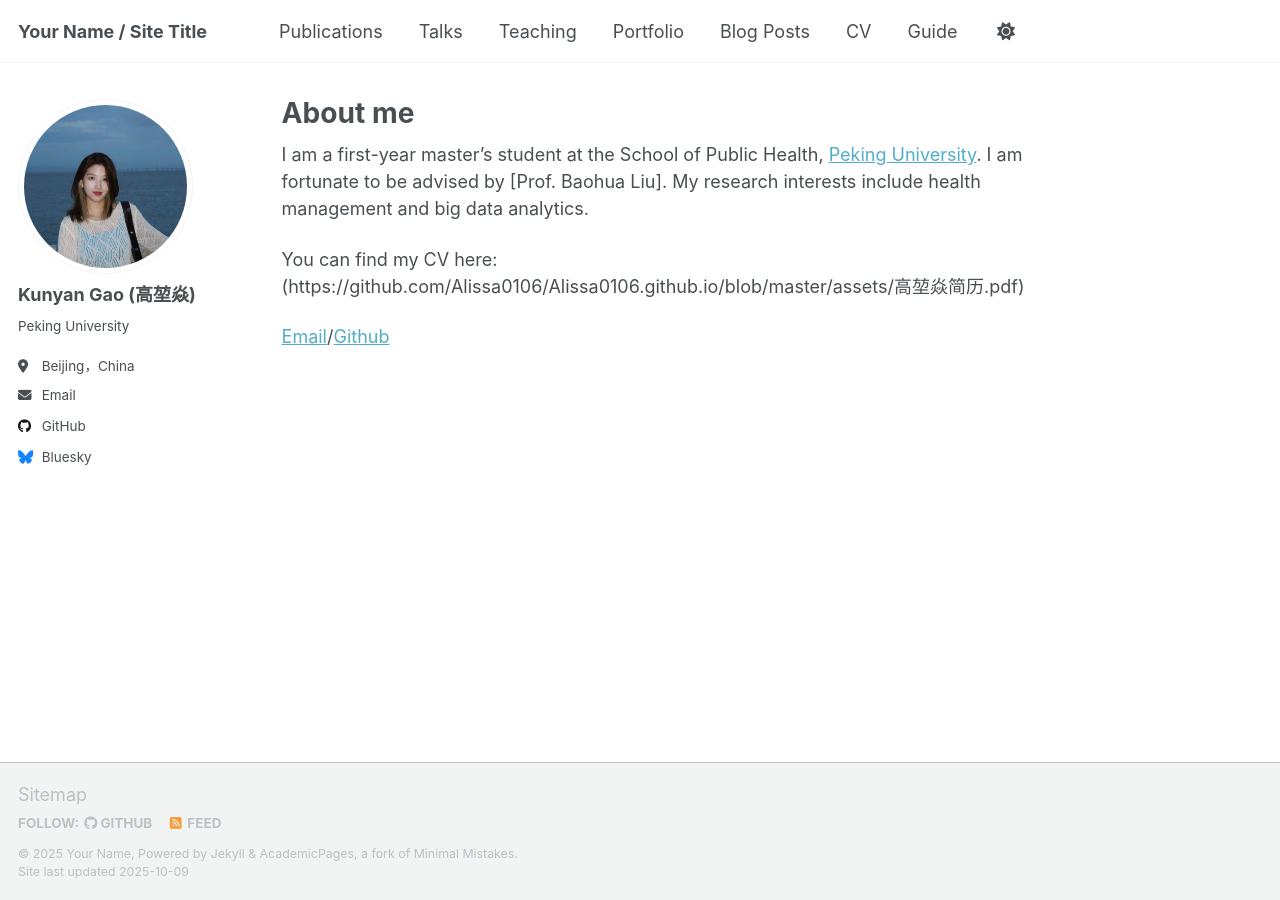
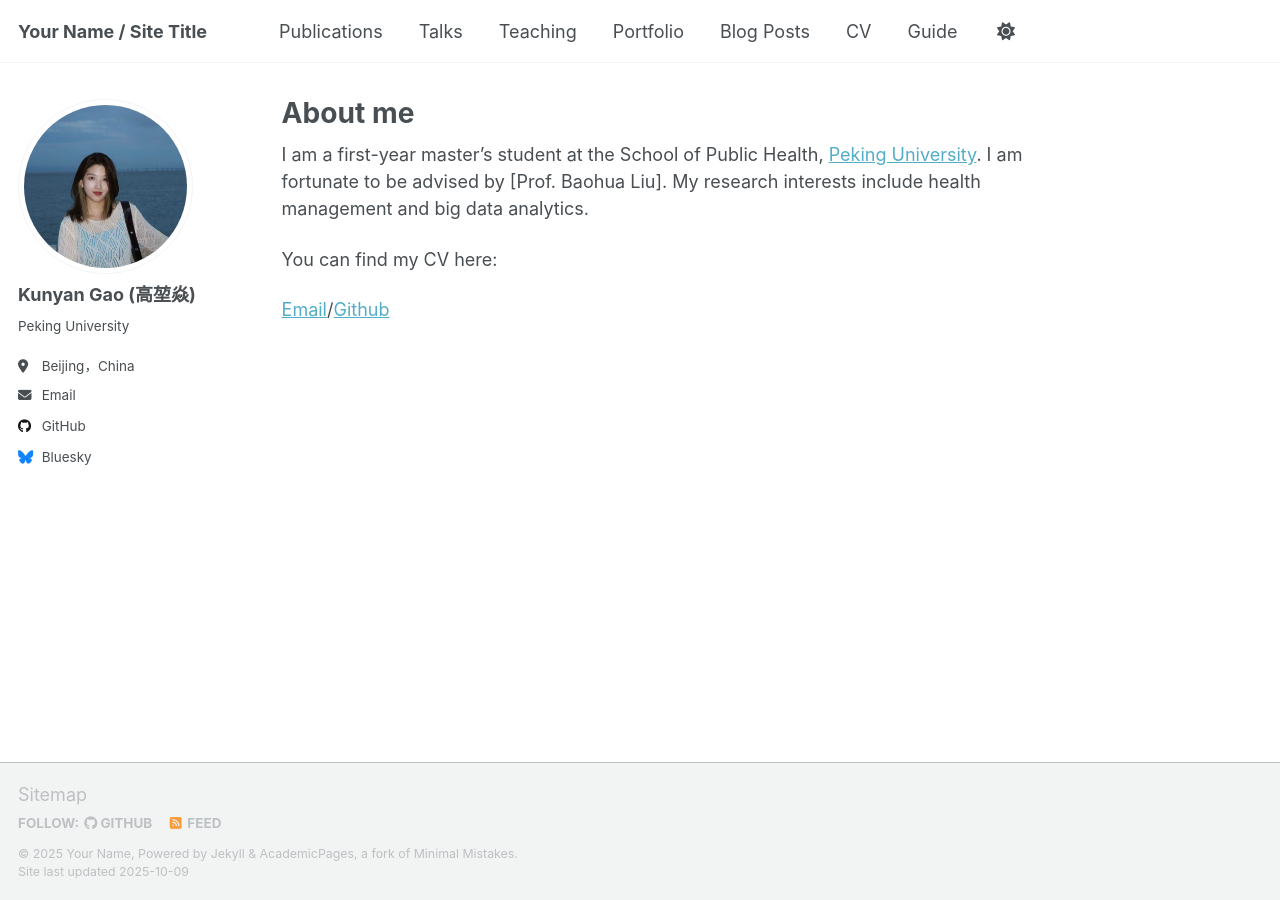
Before and after one commit to Alissa0106/Alissa0106.github.io, a Jekyll site: the page built from _pages/about.md, in a window 1280 px wide. Built offline with Jekyll 4.4.1, drawn with Linux system fonts in a browser that asks for light colours; a script that is not in the unit is left out.

Commit message:
Update about.md

```diff
--- a/_pages/about.md
+++ b/_pages/about.md
@@ -9,6 +9,6 @@ redirect_from:
 
 I am a first-year master's student at the School of Public Health, [Peking University](https://www.pku.edu.cn/). I am fortunate to be advised by [Prof. Baohua Liu]. My research interests include health management and big data analytics.
 
-You can find my CV here:(https://github.com/Alissa0106/Alissa0106.github.io/blob/master/assets/高堃焱简历.pdf)
+You can find my CV here:[](https://github.com/Alissa0106/Alissa0106.github.io/blob/master/assets/高堃焱简历.pdf)
 
 [Email](gaokunyan25@stu.pku.edu.com)/[Github](https://alissa0106.github.io/)
```
